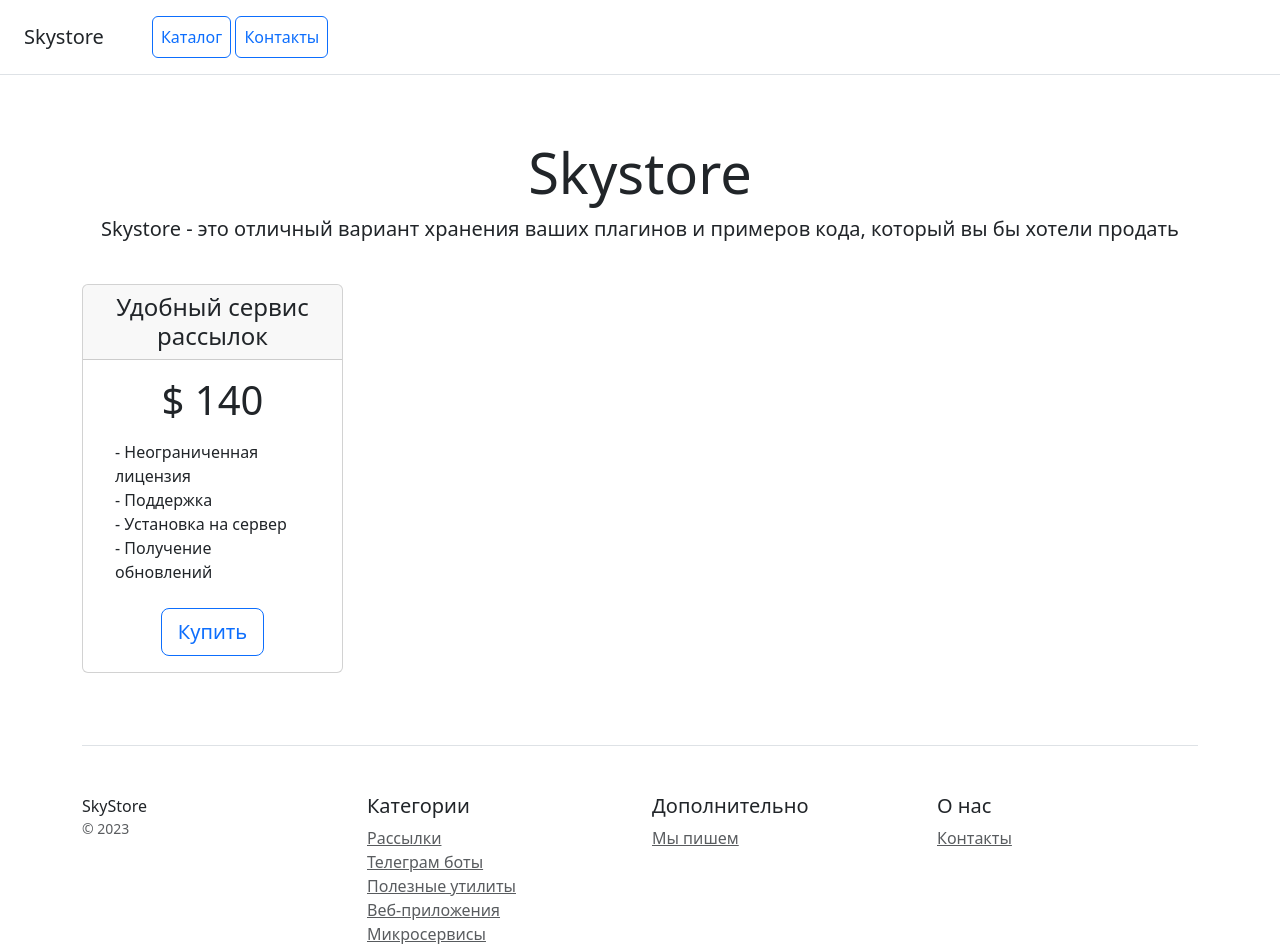
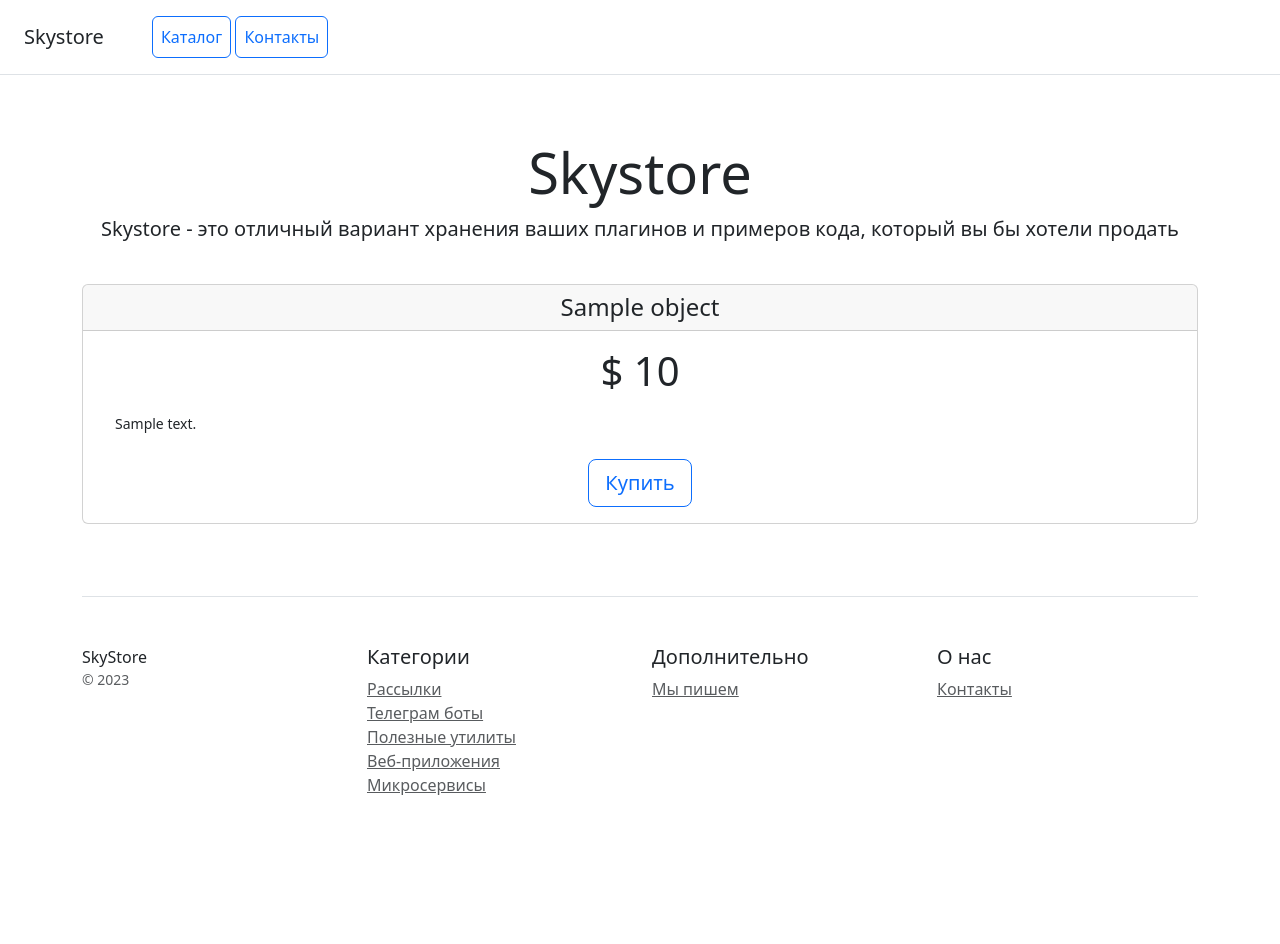
Before and after one commit to MiroshnikOFF/online-store, a Django app: template catalog/templates/catalog/home.html in a window 1280 px wide. Shown: the top 944 px of the page. After the commit the page ends 795 px from the top, so only its background shows below. Run offline with Django 4.2, Linux system fonts and the light colour scheme; the template is opened without the code that fills it: most values are stand-ins (such as "Sample title", 1, 10 or a date in 2020); parts of the project's set-up code (start-up, migrations or seed data) failed here and were passed over; some libraries are stand-ins or nearby versions.

Commit message:
refactor home.html

```diff
--- a/catalog/templates/catalog/home.html
+++ b/catalog/templates/catalog/home.html
@@ -1,20 +1,6 @@
-<!doctype html>
-<html lang="en">
-<head>
-    <meta charset="utf-8">
-    <meta name="viewport" content="width=device-width, initial-scale=1">
-    <title>Skystore</title>
-    <link rel="stylesheet" type="text/css" href="/static/catalog/css/bootstrap.min.css">
-</head>
-<body>
-<div class="d-flex flex-column flex-md-row align-items-center p-3 px-md-4 mb-3 bg-white border-bottom box-shadow">
-    <h5 class="my-0 mr-md-auto font-weight-normal">Skystore</h5>
-    <nav class="ms-5">
-        <a class="p-2 btn btn-outline-primary" href="/">Каталог</a>
-        <a class="p-2 btn btn-outline-primary" href="/contacts/">Контакты</a>
-    </nav>
-</div>
+{% extends 'catalog/base.html' %}
 
+{% block content %}
 <div class="pricing-header px-3 py-3 pt-md-5 pb-md-4 mx-auto text-center">
     <h1 class="display-4">Skystore</h1>
     <p class="lead">Skystore - это отличный вариант хранения ваших плагинов и примеров кода, который вы бы хотели
@@ -23,57 +9,23 @@
 
 <div class="container">
     <div class="row text-center">
-        <div class="col-3">
+        <div class="col-12">
+            {% for object in object_list %}
             <div class="card mb-4 box-shadow">
                 <div class="card-header">
-                    <h4 class="my-0 font-weight-normal">Удобный сервис рассылок</h4>
+                    <h4 class="my-0 font-weight-normal">{{ object.name }}</h4>
                 </div>
                 <div class="card-body">
-                    <h1 class="card-title pricing-card-title">$ 140</h1>
+                    <h1 class="card-title pricing-card-title">$ {{ object.price }}</h1>
                     <ul class="list-unstyled mt-3 mb-4 text-start m-3">
-                        <li>- Неограниченная лицензия</li>
-                        <li>- Поддержка</li>
-                        <li>- Установка на сервер</li>
-                        <li>- Получение обновлений</li>
+                        <small>{{ object.description }}</small>
                     </ul>
-                    <button type="button" class="btn btn-lg btn-block btn-outline-primary">Купить</button>
+                    <a href="{% url 'catalog:product' %}" type="button" class="btn btn-lg btn-block btn-outline-primary">Купить</a>
                 </div>
             </div>
+            {% endfor %}
         </div>
     </div>
-
-    <footer class="pt-4 my-md-5 pt-md-5 border-top">
-        <div class="row">
-            <div class="col-12 col-md">
-                SkyStore
-                <small class="d-block mb-3 text-muted">&copy; 2023</small>
-            </div>
-            <div class="col-6 col-md">
-                <h5>Категории</h5>
-                <ul class="list-unstyled text-small">
-                    <li><a class="text-muted" href="#">Рассылки</a></li>
-                    <li><a class="text-muted" href="#">Телеграм боты</a></li>
-                    <li><a class="text-muted" href="#">Полезные утилиты</a></li>
-                    <li><a class="text-muted" href="#">Веб-приложения</a></li>
-                    <li><a class="text-muted" href="#">Микросервисы</a></li>
-                </ul>
-            </div>
-            <div class="col-6 col-md">
-                <h5>Дополнительно</h5>
-                <ul class="list-unstyled text-small">
-                    <li><a class="text-muted" href="#">Мы пишем</a></li>
-                </ul>
-            </div>
-            <div class="col-6 col-md">
-                <h5>О нас</h5>
-                <ul class="list-unstyled text-small">
-                    <li><a class="text-muted" href="/contacts/">Контакты</a></li>
-                </ul>
-            </div>
-        </div>
-    </footer>
+    {% include 'catalog/includes/inc_footer.html' %}
 </div>
-
-<script src="/static/js/bootstrap.bundle.min.js"></script>
-</body>
-</html>
+{% endblock %}
```
